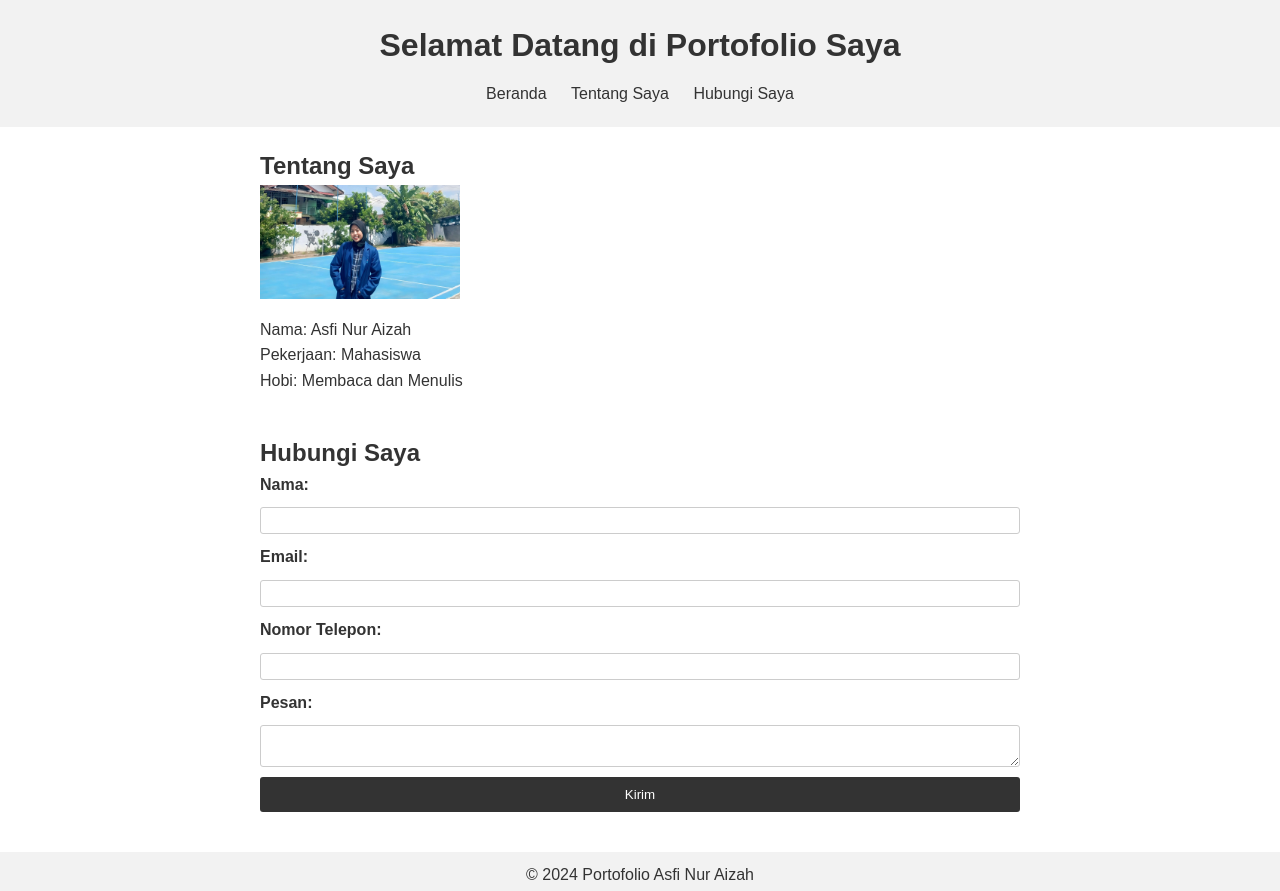
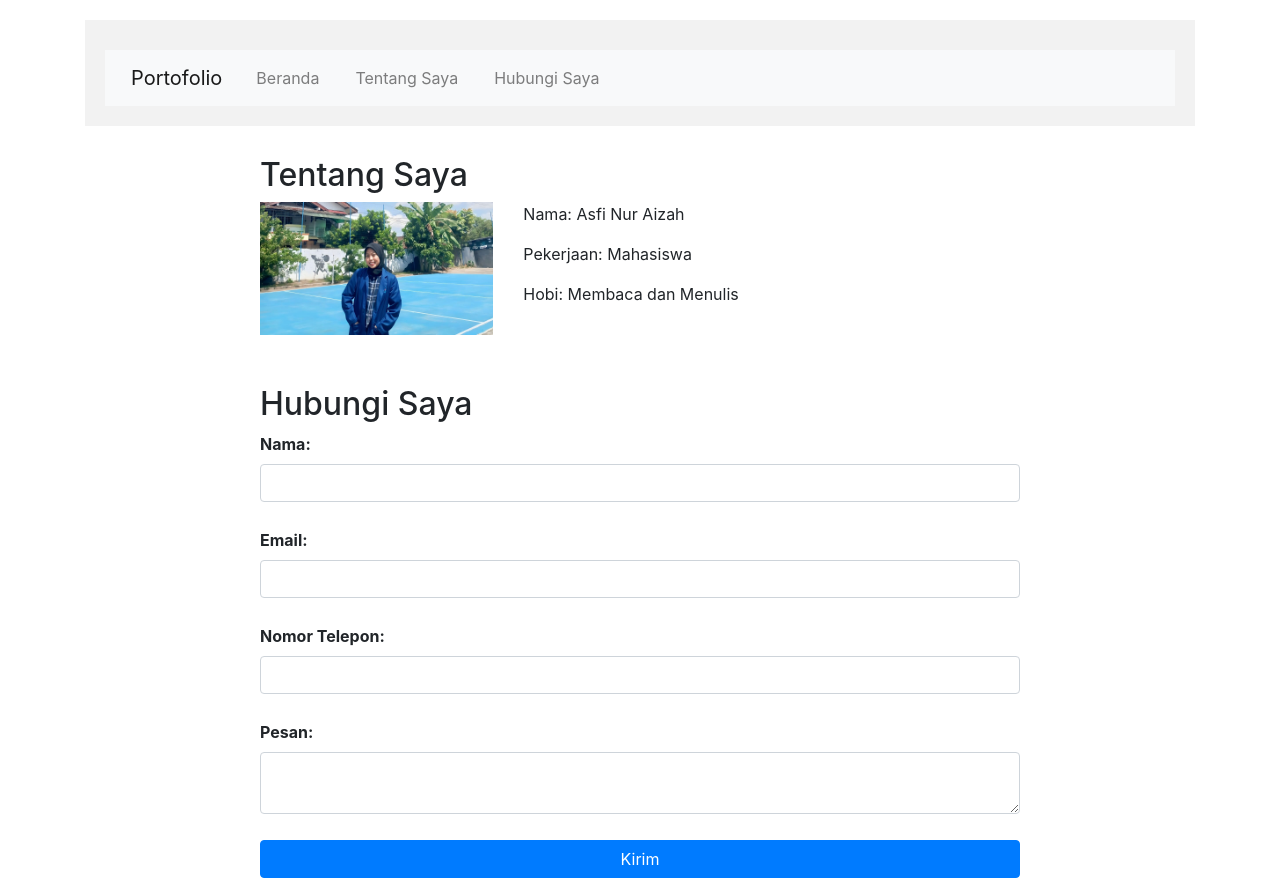
Before and after one commit to Asfi1121/Asfi-Tugas, a plain HTML site: page index.html in a window 1280 px wide. Shown: the top 891 px of the page. Drawn offline with nearby package versions, Linux system fonts and the light colour scheme.

Commit message:
assigment 4
penugasan 4 boostrap

```diff
--- a/index.html
+++ b/index.html
@@ -5,48 +5,76 @@
     <meta name="viewport" content="width=device-width, initial-scale=1.0">
     <title>Portofolio Asfi Nur Aizah</title>
     <link rel="stylesheet" href="style.css">
+    <link rel="stylesheet" href="https://maxcdn.bootstrapcdn.com/bootstrap/4.5.2/css/bootstrap.min.css">
+    <script src="https://ajax.googleapis.com/ajax/libs/jquery/3.5.1/jquery.min.js"></script>
+    <script src="https://maxcdn.bootstrapcdn.com/bootstrap/4.5.2/js/bootstrap.min.js"></script>
 </head>
 <body>
+    <div class="container">
         <header>
-        <h1>Selamat Datang di Portofolio Saya</h1>
-        <nav>
-            <a href="#">Beranda</a>
-            <a href="#about">Tentang Saya</a>
-            <a href="#contact">Hubungi Saya</a>
+            <nav class="navbar navbar-expand-lg navbar-light bg-light">
+                <a class="navbar-brand" href="#">Portofolio</a>
+                <button class="navbar-toggler" type="button" data-toggle="collapse" data-target="#navbarNav" aria-controls="navbarNav" aria-expanded="false" aria-label="Toggle navigation">
+                    <span class="navbar-toggler-icon"></span>
+                </button>
+                <div class="collapse navbar-collapse" id="navbarNav">
+                    <ul class="navbar-nav">
+                        <li class="nav-item">
+                            <a class="nav-link" href="#">Beranda</a>
+                        </li>
+                        <li class="nav-item">
+                            <a class="nav-link" href="#about">Tentang Saya</a>
+                        </li>
+                        <li class="nav-item">
+                            <a class="nav-link" href="#contact">Hubungi Saya</a>
+                        </li>
+                    </ul>
+                </div>
             </nav>
         </header>
 
         <main>
             <section id="about">
                 <h2>Tentang Saya</h2>
-            <img src="foto_diri.jpg" alt="Foto Diri">
+                <div class="row">
+                    <div class="col-md-4">
+                        <img src="foto_diri.jpg" alt="Foto Diri" class="img-fluid">
+                    </div>
+                    <div class="col-md-8">
                         <p>Nama: Asfi Nur Aizah</p>
                         <p>Pekerjaan: Mahasiswa</p>
                         <p>Hobi: Membaca dan Menulis</p>
+                    </div>
+                </div>
             </section>
 
             <section id="contact">
                 <h2>Hubungi Saya</h2>
                 <form>
+                    <div class="form-group">
                         <label for="name">Nama:</label>
-                <input type="text" id="name" name="name" required>
-
+                        <input type="text" class="form-control" id="name" name="name" required>
+                    </div>
+                    <div class="form-group">
                         <label for="email">Email:</label>
-                <input type="email" id="email" name="email" required>
-
+                        <input type="email" class="form-control" id="email" name="email" required>
+                    </div>
+                    <div class="form-group">
                         <label for="phone">Nomor Telepon:</label>
-                <input type="tel" id="phone" name="phone" required>
-
+                        <input type="tel" class="form-control" id="phone" name="phone" required>
+                    </div>
+                    <div class="form-group">
                         <label for="message">Pesan:</label>
-                <textarea id="message" name="message" required></textarea>
-
-                <button type="submit">Kirim</button>
+                        <textarea class="form-control" id="message" name="message" required></textarea>
+                    </div>
+                    <button type="submit" class="btn btn-primary">Kirim</button>
                 </form>
             </section>
         </main>
 
         <footer>
-        <p>&copy; 2024 Portofolio Asfi Nur Aizah</p>
+            <p class="text-center">&copy; 2024 Portofolio Asfi Nur Aizah</p>
         </footer>
+    </div>
 </body>
 </html>
--- a/style.css
+++ b/style.css
@@ -5,18 +5,25 @@
     box-sizing: border-box;
 }
 
-/* Gaya untuk body */
 body {
-    font-family: Arial, sans-serif;
-    line-height: 1.6;
-    color: #333;
+    padding-top: 20px;
+    padding-bottom: 20px;
 }
 
-/* Gaya untuk header */
 header {
     background-color: #f2f2f2;
     padding: 20px;
-    text-align: center;
+    margin-bottom: 30px;
+}
+
+section {
+    margin-bottom: 40px;
+}
+
+footer {
+    background-color: #f2f2f2;
+    padding: 10px;
+    margin-top: 30px;
 }
 
 nav {
```
Lines whose indentation alone changed are shown as unchanged.
